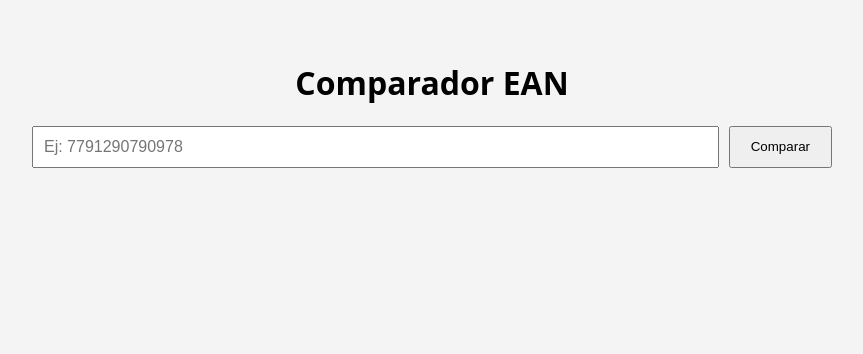
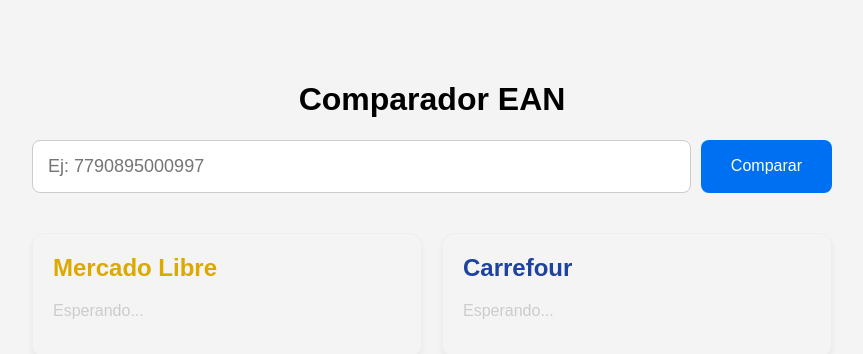
Before and after one commit to gastoncarreecommerce/ComparadorNuevo, a Next.js app: page / in a window 1280 px wide. Shown: the top 354 px of the page, without its empty margins (208-1071 px from the left). Built offline with nearby package versions, Linux system fonts and the light colour scheme.

Commit message:
Update page.js

```diff
--- a/app/page.js
+++ b/app/page.js
@@ -3,62 +3,91 @@
 
 export default function Home() {
   const [ean, setEan] = useState('');
-  const [data, setData] = useState(null);
+  const [meliData, setMeliData] = useState(null);
+  const [carrefourData, setCarrefourData] = useState(null);
   const [loading, setLoading] = useState(false);
 
   const buscar = async () => {
     setLoading(true);
-    const res = await fetch(`/api/compare?ean=${ean}`);
-    const json = await res.json();
-    setData(json);
+    setMeliData(null);
+    setCarrefourData(null);
+
+    // 1. MERCADO LIBRE (Desde el navegador para evitar bloqueo 403)
+    // Usamos fetch directo a la API pública
+    fetch(`https://api.mercadolibre.com/sites/MLA/search?q=${ean}&limit=1`)
+      .then(res => res.json())
+      .then(data => {
+        if (data.results && data.results.length > 0) {
+          const item = data.results[0];
+          setMeliData({
+            found: true,
+            title: item.title,
+            price: item.price,
+            thumbnail: item.thumbnail,
+            permalink: item.permalink
+          });
+        } else {
+          setMeliData({ found: false });
+        }
+      })
+      .catch(() => setMeliData({ found: false, error: true }));
+
+    // 2. CARREFOUR (Desde nuestro Backend Seguro)
+    fetch(`/api/compare?ean=${ean}`)
+      .then(res => res.json())
+      .then(data => setCarrefourData(data))
+      .catch(() => setCarrefourData({ found: false }));
+
     setLoading(false);
   };
 
-  const cardStyle = { background: 'white', padding: '20px', borderRadius: '8px', flex: 1, boxShadow: '0 2px 5px rgba(0,0,0,0.1)' };
-
   return (
-    <div style={{ maxWidth: '800px', margin: '0 auto', padding: '40px 20px' }}>
+    <div style={{ maxWidth: '800px', margin: '40px auto', fontFamily: 'sans-serif', padding: '20px' }}>
       <h1 style={{ textAlign: 'center' }}>Comparador EAN</h1>
 
-      <div style={{ display: 'flex', gap: '10px', marginBottom: '30px' }}>
+      <div style={{ display: 'flex', gap: '10px', marginBottom: '40px' }}>
         <input
+          style={{ flex: 1, padding: '15px', fontSize: '18px', borderRadius: '8px', border: '1px solid #ccc' }}
           value={ean}
           onChange={(e) => setEan(e.target.value)}
-          placeholder="Ej: 7791290790978"
-          style={{ flex: 1, padding: '10px', fontSize: '16px' }}
+          onKeyDown={(e) => e.key === 'Enter' && buscar()}
+          placeholder="Ej: 7790895000997"
         />
-        <button onClick={buscar} disabled={loading} style={{ padding: '10px 20px', cursor: 'pointer' }}>
-          {loading ? 'Buscando...' : 'Comparar'}
+        <button onClick={buscar} style={{ padding: '0 30px', backgroundColor: '#0070f3', color: 'white', border: 'none', borderRadius: '8px', cursor: 'pointer', fontSize: '16px' }}>
+          {loading ? '...' : 'Comparar'}
         </button>
       </div>
 
-      {data && (
-        <div style={{ display: 'flex', gap: '20px', flexDirection: 'row' }}>
-            {/* MELI */}
-            <div style={{ ...cardStyle, borderTop: '5px solid #ffe600' }}>
-                <h2>Mercado Libre</h2>
-                {data.meli.found ? (
-                    <div>
-                        <img src={data.meli.thumbnail} style={{ height: '100px' }} />
-                        <p><b>{data.meli.title}</b></p>
-                        <p style={{ fontSize: '24px' }}>$ {data.meli.price}</p>
-                        <a href={data.meli.permalink} target="_blank">Ver producto</a>
-                    </div>
-                ) : <p>No encontrado</p>}
-            </div>
+      <div style={{ display: 'grid', gridTemplateColumns: '1fr 1fr', gap: '20px' }}>
+        {/* Tarjeta Mercado Libre */}
+        <div style={{ border: '1px solid #eee', borderRadius: '12px', padding: '20px', boxShadow: '0 4px 6px rgba(0,0,0,0.05)' }}>
+          <h2 style={{ color: '#dba900', marginTop: 0 }}>Mercado Libre</h2>
+          {meliData ? (
+            meliData.found ? (
+              <>
+                <img src={meliData.thumbnail} style={{ height: '100px', objectFit: 'contain' }} />
+                <h3 style={{ fontSize: '16px' }}>{meliData.title}</h3>
+                <p style={{ fontSize: '28px', fontWeight: 'bold', margin: '10px 0' }}>$ {meliData.price.toLocaleString('es-AR')}</p>
+                <a href={meliData.permalink} target="_blank" style={{ color: '#0070f3', textDecoration: 'none' }}>Ver en MeLi →</a>
+              </>
+            ) : <p style={{ color: '#666' }}>No encontrado o sin stock.</p>
+          ) : <p style={{ color: '#ccc' }}>Esperando...</p>}
+        </div>
 
-            {/* CARREFOUR */}
-            <div style={{ ...cardStyle, borderTop: '5px solid #1e40af' }}>
-                <h2>Carrefour</h2>
-                {data.carrefour.found ? (
-                    <div>
-                        <p><b>{data.carrefour.title}</b></p>
-                        <p style={{ fontSize: '24px' }}>$ {data.carrefour.price}</p>
-                    </div>
-                ) : <p>No encontrado en API VTEX</p>}
-            </div>
+        {/* Tarjeta Carrefour */}
+        <div style={{ border: '1px solid #eee', borderRadius: '12px', padding: '20px', boxShadow: '0 4px 6px rgba(0,0,0,0.05)' }}>
+          <h2 style={{ color: '#1e429f', marginTop: 0 }}>Carrefour</h2>
+          {carrefourData ? (
+            carrefourData.found ? (
+              <>
+                <img src={carrefourData.thumbnail} style={{ height: '100px', objectFit: 'contain' }} />
+                <h3 style={{ fontSize: '16px' }}>{carrefourData.title}</h3>
+                <p style={{ fontSize: '28px', fontWeight: 'bold', margin: '10px 0' }}>$ {carrefourData.price.toLocaleString('es-AR')}</p>
+              </>
+            ) : <p style={{ color: '#666' }}>No encontrado en API VTEX.</p>
+          ) : <p style={{ color: '#ccc' }}>Esperando...</p>}
         </div>
-      )}
+      </div>
     </div>
   );
 }
```
